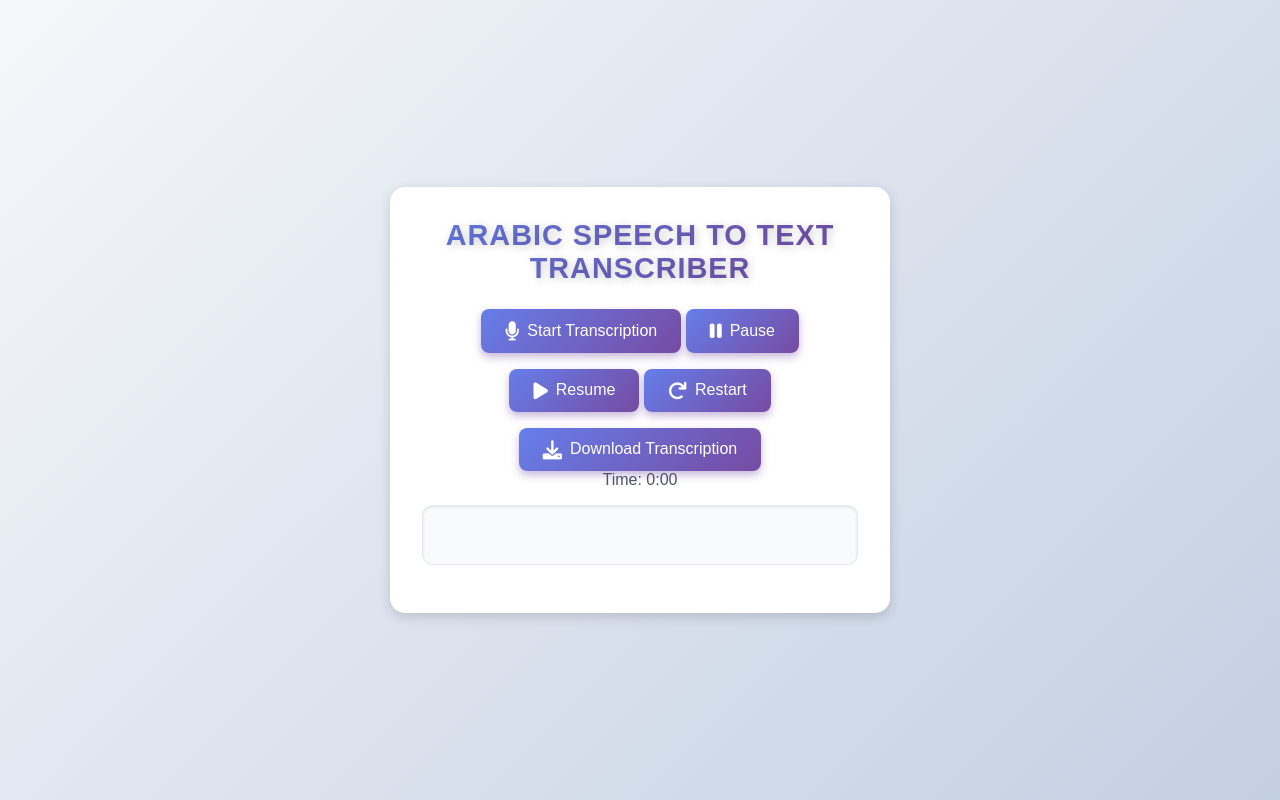
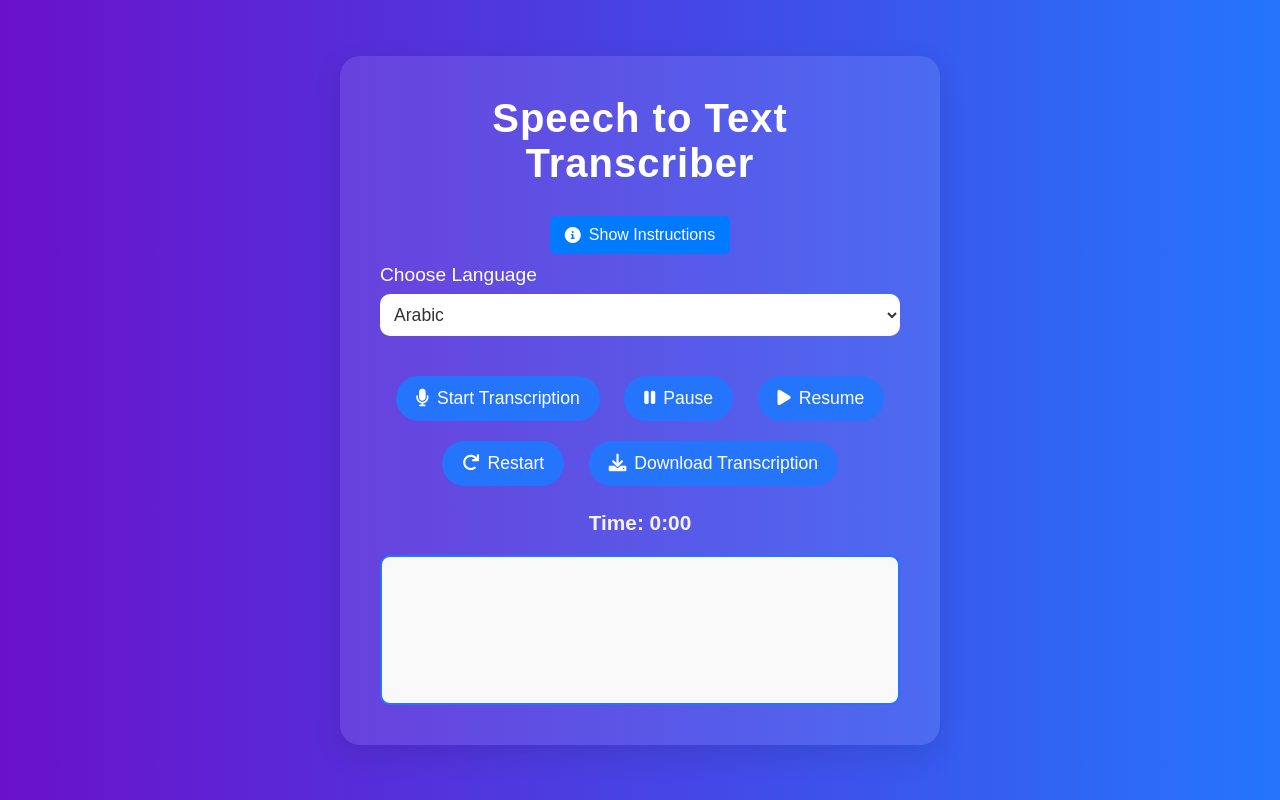
Before and after one commit to moayyadsaleh/Speech-to-Text-Transcriber, a plain HTML site: page index.html in a window 1280 px wide. Drawn offline with Linux system fonts and the light colour scheme.

Commit message:
Add the following

```diff
--- a/app.js
+++ b/app.js
@@ -9,11 +9,11 @@ const transcribeBtn = document.getElementById("transcribeBtn");
 const pauseBtn = document.getElementById("pauseBtn");
 const resumeBtn = document.getElementById("resumeBtn");
 const restartBtn = document.getElementById("restartBtn");
+const languageSelector = document.getElementById("languageSelector");
 
 // Initialize the Speech Recognition API
 const recognition = new (window.SpeechRecognition ||
   window.webkitSpeechRecognition)();
-recognition.lang = "ar-SA"; // Set to Arabic
 recognition.interimResults = true; // Show interim results
 recognition.continuous = true; // Enable continuous listening for improved accuracy
 
@@ -34,9 +34,16 @@ function resetTimer() {
   timerElement.textContent = "Time: 0:00";
 }
 
+// Set language based on user selection
+function setLanguage() {
+  const selectedLang = languageSelector.value;
+  recognition.lang = selectedLang;
+}
+
 // Start transcription
 transcribeBtn.addEventListener("click", () => {
   if (!isTranscribing && !isPaused) {
+    setLanguage(); // Set language before starting
     recognition.start();
     startTimer();
     isTranscribing = true;
@@ -56,6 +63,7 @@ pauseBtn.addEventListener("click", () => {
 // Resume transcription
 resumeBtn.addEventListener("click", () => {
   if (isTranscribing && isPaused) {
+    setLanguage(); // Set language before resuming
     recognition.start();
     startTimer();
     isPaused = false;
@@ -76,14 +84,19 @@ restartBtn.addEventListener("click", () => {
 // Capture transcription results
 recognition.onresult = (event) => {
   let interimTranscription = "";
+  let finalTranscription = "";
+
   for (let i = event.resultIndex; i < event.results.length; i++) {
     const transcript = event.results[i][0].transcript;
     if (event.results[i].isFinal) {
-      transcriptionContent += transcript + " ";
+      finalTranscription += transcript + " ";
     } else {
       interimTranscription += transcript;
     }
   }
+
+  // Update content correctly: append final and show interim
+  transcriptionContent += finalTranscription;
   transcriptionElement.textContent =
     transcriptionContent + interimTranscription;
 };
@@ -97,10 +110,7 @@ recognition.onend = () => {
 
 // Download transcription with manual edits
 document.getElementById("downloadBtn").addEventListener("click", () => {
-  // Capture the full text from the editable transcription element, including manual edits
   const transcriptionText = transcriptionElement.textContent;
-
-  // Create a Blob and initiate the download
   const blob = new Blob([transcriptionText], { type: "text/plain" });
   const url = URL.createObjectURL(blob);
   const a = document.createElement("a");
--- a/index.html
+++ b/index.html
@@ -9,10 +9,102 @@
       rel="stylesheet"
       href="https://cdnjs.cloudflare.com/ajax/libs/font-awesome/6.0.0-beta3/css/all.min.css"
     />
+    <script src="https://cdnjs.cloudflare.com/ajax/libs/html-docx-js/0.5.0/html-docx.min.js"></script>
+    <style>
+      /* Instructions Section Style */
+      .instructions {
+        background-color: #f9f9f9;
+        border: 1px solid #ccc;
+        padding: 15px;
+        margin: 15px 0;
+        border-radius: 8px;
+        font-family: Arial, sans-serif;
+        font-size: 16px;
+        color: #333;
+        box-shadow: 0 2px 10px rgba(0, 0, 0, 0.1);
+      }
+
+      .instructions h2 {
+        font-size: 18px;
+        margin-bottom: 10px;
+        color: #333;
+      }
+
+      .instructions p {
+        margin: 10px 0;
+      }
+
+      .instructions ol {
+        padding-left: 20px;
+        list-style-type: decimal;
+      }
+
+      .instructions li {
+        margin: 5px 0;
+      }
+
+      /* Style for the Show/Hide Instructions Button */
+      #toggleInstructionsBtn {
+        background-color: #007bff;
+        color: white;
+        border: none;
+        padding: 10px 15px;
+        cursor: pointer;
+        border-radius: 5px;
+        margin-top: 10px;
+        font-size: 16px;
+        display: inline-flex;
+        align-items: center;
+      }
+
+      #toggleInstructionsBtn i {
+        margin-right: 8px;
+      }
+
+      #toggleInstructionsBtn:hover {
+        background-color: #0056b3;
+      }
+    </style>
   </head>
   <body>
     <div class="container">
-      <h1>Arabic Speech to Text Transcriber</h1>
+      <h1>Speech to Text Transcriber</h1>
+
+      <!-- Instructions Section (initially hidden) -->
+      <div id="instructions" class="instructions" style="display: none">
+        <h2>Instructions</h2>
+        <p>Follow these steps to use the Speech to Text Transcriber:</p>
+        <ol>
+          <li>Choose your preferred language from the dropdown menu.</li>
+          <li>Click the "Start Transcription" button to begin speaking.</li>
+          <li>Use "Pause" to stop and "Resume" to continue transcription.</li>
+          <li>
+            If needed, click "Restart" to clear the current transcription.
+          </li>
+          <li>Click "Download Transcription" to save the text.</li>
+        </ol>
+      </div>
+
+      <!-- Show/Hide Instructions Button -->
+      <button id="toggleInstructionsBtn">
+        <i class="fas fa-info-circle"></i> Show Instructions
+      </button>
+
+      <!-- Language Selector -->
+      <div class="language-selector-container">
+        <label for="languageSelector" class="language-label"
+          >Choose Language</label
+        >
+        <select id="languageSelector">
+          <option value="ar-SA">Arabic</option>
+          <option value="en-US">English (US)</option>
+          <option value="es-ES">Spanish</option>
+          <option value="fr-FR">French</option>
+          <option value="ru-RU">Russian</option>
+        </select>
+      </div>
+
+      <!-- Action Buttons -->
       <button id="transcribeBtn">
         <i class="fas fa-microphone"></i> Start Transcription
       </button>
@@ -23,9 +115,32 @@
         <i class="fas fa-download"></i> Download Transcription
       </button>
 
+      <!-- Timer and Transcription Display -->
       <p id="timer">Time: 0:00</p>
       <div id="transcription" contenteditable="true"></div>
     </div>
+
+    <!-- JavaScript to toggle instructions visibility -->
+    <script>
+      const toggleButton = document.getElementById("toggleInstructionsBtn");
+      const instructions = document.getElementById("instructions");
+
+      toggleButton.addEventListener("click", function () {
+        if (
+          instructions.style.display === "none" ||
+          instructions.style.display === ""
+        ) {
+          instructions.style.display = "block";
+          toggleButton.innerHTML =
+            '<i class="fas fa-info-circle"></i> Hide Instructions';
+        } else {
+          instructions.style.display = "none";
+          toggleButton.innerHTML =
+            '<i class="fas fa-info-circle"></i> Show Instructions';
+        }
+      });
+    </script>
+
     <script src="app.js"></script>
   </body>
 </html>
--- a/styles.css
+++ b/styles.css
@@ -1,146 +1,133 @@
-/* Universal Reset */
+/* Global Reset */
 * {
   margin: 0;
   padding: 0;
   box-sizing: border-box;
+  font-family: "Arial", sans-serif;
 }
 
+/* Body and Background */
 body {
-    font-family: "Poppins", sans-serif;
-    background: linear-gradient(135deg, #f5f7fa, #c3cfe2);
+  background: linear-gradient(to right, #6a11cb, #2575fc);
+  min-height: 100vh;
   display: flex;
   justify-content: center;
   align-items: center;
-    height: 100vh;
+  color: #fff;
+  text-align: center;
+}
+
+/* Container Styling */
+.container {
+  background: rgba(255, 255, 255, 0.1);
+  padding: 40px;
+  border-radius: 20px;
+  box-shadow: 0 10px 30px rgba(0, 0, 0, 0.1);
+  max-width: 600px;
+  width: 100%;
+}
+
+/* Heading Styling */
+h1 {
+  font-size: 2.5rem;
+  margin-bottom: 20px;
+  font-weight: 600;
+  color: #ffffff;
+  letter-spacing: 1px;
+}
+
+/* Language Selector Container */
+.language-selector-container {
+  margin-bottom: 30px;
+  text-align: left;
+}
+
+.language-label {
+  font-size: 1.2rem;
+  color: #fff;
+  margin-bottom: 8px;
+  display: block;
+}
+
+/* Language Selector */
+#languageSelector {
+  font-size: 1.1rem;
+  padding: 10px;
+  background: #fff;
   color: #333;
-    padding: 1rem;
-  }
-  h1 {
-    font-size: 2rem;
-    font-weight: 700;
-    color: #4a4e69; /* Darker shade for better contrast */
-    background: linear-gradient(135deg, #667eea, #764ba2);
-    -webkit-background-clip: text;
-    -webkit-text-fill-color: transparent;
-    text-shadow: 2px 2px 8px rgba(0, 0, 0, 0.2);
-    margin-bottom: 1.5rem;
-    letter-spacing: 1px;
-    text-transform: uppercase;
+  border: none;
+  border-radius: 10px;
+  cursor: pointer;
+  width: 100%;
   transition: all 0.3s ease;
 }
 
-  h1:hover {
-    text-shadow: 4px 4px 12px rgba(118, 75, 162, 0.4);
-    transform: scale(1.05);
+#languageSelector:hover {
+  background: #2575fc;
+  color: #fff;
 }
 
-  .container {
-    width: 90%;
-    max-width: 500px;
-    background: #ffffff;
-    border-radius: 15px;
-    box-shadow: 0 4px 12px rgba(0, 0, 0, 0.15);
-    padding: 2rem;
-    text-align: center;
+/* Button Styling */
+button {
+  background: #2575fc;
+  color: white;
+  font-size: 1.1rem;
+  padding: 12px 20px;
+  border: none;
+  border-radius: 30px;
+  cursor: pointer;
+  margin: 10px;
+  display: inline-flex;
+  align-items: center;
+  justify-content: center;
   transition: all 0.3s ease;
 }
 
-  .container:hover {
-    transform: scale(1.02);
+button i {
+  margin-right: 8px;
 }
 
-  h1 {
-    font-size: 1.8rem;
-    font-weight: 600;
-    color: #1f2937;
-    margin-bottom: 1.5rem;
+/* Hover effects for buttons */
+button:hover {
+  background: #6a11cb;
+  transform: translateY(-4px);
 }
 
-  button {
-    background: linear-gradient(135deg, #667eea, #764ba2);
-    color: #ffffff;
-    font-size: 1rem;
-    padding: 0.75rem 1.5rem;
-    border: none;
-    border-radius: 8px;
-    cursor: pointer;
-    transition: all 0.3s ease;
-    box-shadow: 0 4px 8px rgba(118, 75, 162, 0.4);
-    font-weight: 500;
-    display: inline-flex;
-    align-items: center;
-    gap: 0.5rem;
+button:active {
+  transform: translateY(2px);
 }
 
-  button i {
-    font-size: 1.2rem;
-  }
-
-  button:hover {
-    background: linear-gradient(135deg, #5a67d8, #6b46c1);
-    box-shadow: 0 6px 12px rgba(118, 75, 162, 0.5);
-  }
-
-  #transcribeBtn {
-    margin-bottom: 1rem;
-  }
-
-  #downloadBtn {
-    margin-top: 1rem;
-  }
-
+/* Timer and Transcription Area */
 #timer {
-    font-size: 1rem;
-    color: #4a5568;
-    font-weight: 500;
-    margin-bottom: 1rem;
+  font-size: 1.3rem;
+  margin-top: 15px;
+  font-weight: 600;
+  color: #f2f2f2;
 }
 
 #transcription {
-    font-size: 1rem;
-    line-height: 1.6;
-    color: #4a5568;
-    padding: 1rem;
-    max-height: 200px;
+  background: #f9f9f9;
+  color: #333;
+  border-radius: 10px;
+  padding: 15px;
+  margin-top: 20px;
+  min-height: 150px;
+  max-height: 300px;
   overflow-y: auto;
-    background: #f9fafb;
-    border: 1px solid #e2e8f0;
-    border-radius: 10px;
-    box-shadow: inset 0 1px 3px rgba(0, 0, 0, 0.1);
-    margin-bottom: 1rem;
-    direction: rtl; /* Right-to-left text direction */
-    text-align: right; /* Align text to the right */
+  border: 2px solid #2575fc;
+  transition: all 0.3s ease;
+  box-sizing: border-box;
+  font-size: 1.1rem;
+  font-family: "Arial", sans-serif;
 }
 
-
-  /* Button Animation */
-  @keyframes pulse {
-    0% {
-      transform: scale(1);
-    }
-    50% {
-      transform: scale(1.05);
-    }
-    100% {
-      transform: scale(1);
+#transcription:focus {
+  border-color: #6a11cb;
+  outline: none;
 }
 
-  button:active {
-    animation: pulse 0.3s ease-in-out;
+/* Add subtle shadows to buttons when focused */
+button:focus {
+  outline: none;
+  box-shadow: 0 0 8px rgba(38, 38, 38, 0.3);
 }
-
-  /* Responsive Design */
-  @media (max-width: 500px) {
-    h1 {
-      font-size: 1.5rem;
-    }
-
-    button {
-      padding: 0.65rem 1.5rem;
-      font-size: 0.9rem;
-    }
-
-    #transcription {
-      font-size: 0.9rem;
-    }
-  }
```
Lines whose indentation alone changed are shown as unchanged.
